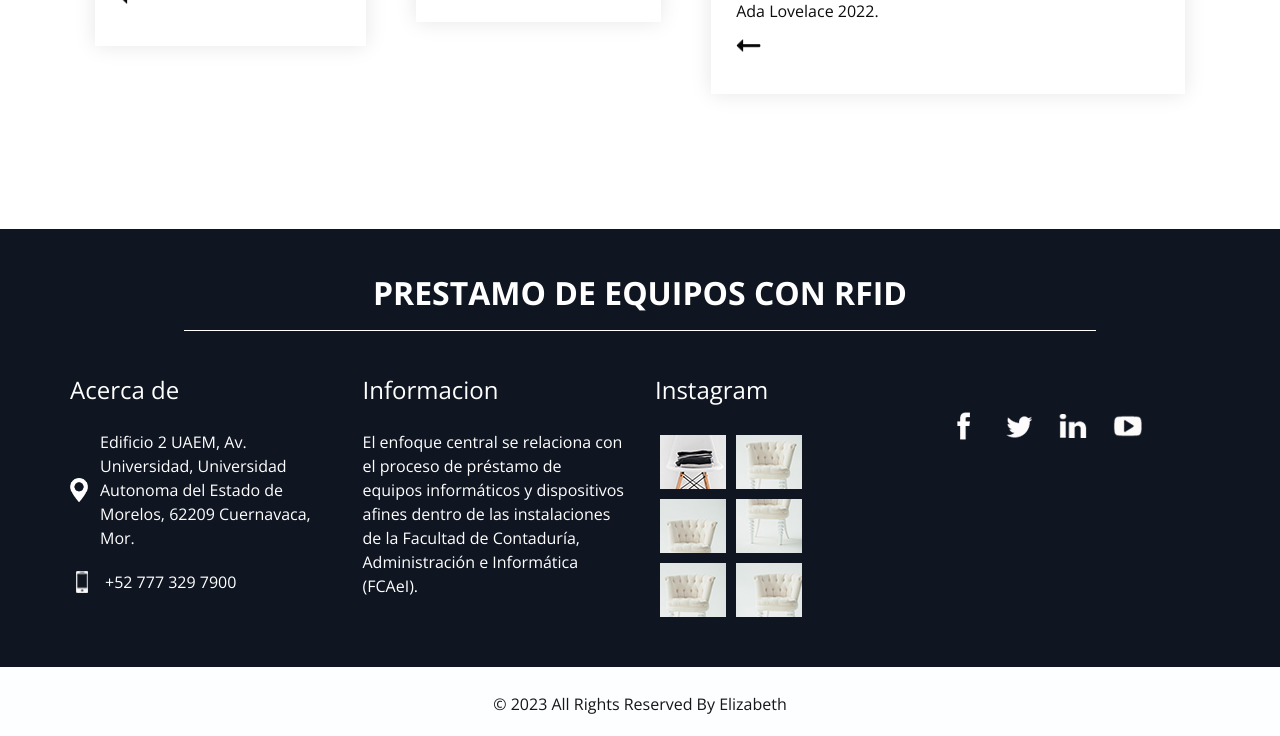
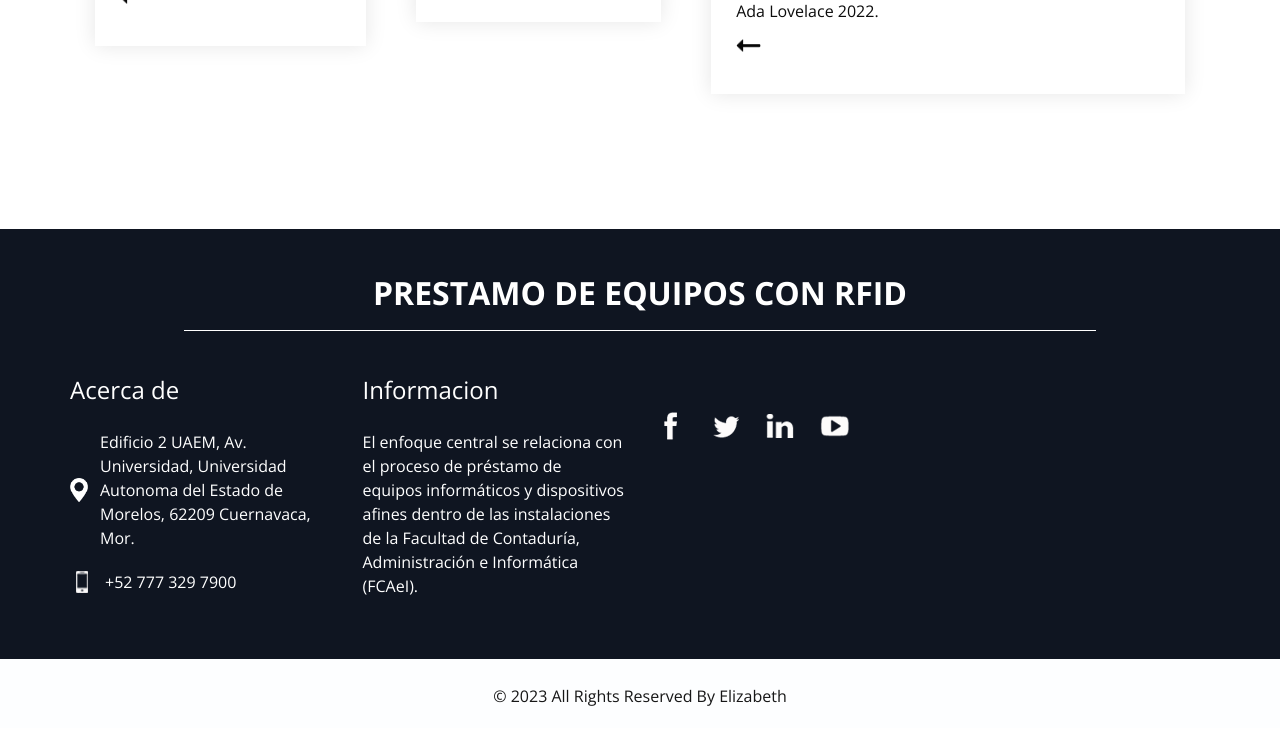
Before and after one commit to elizabeth-arevalo/auto-control-inventario, a plain HTML site: page index.html in a window 1280 px wide. Shown: the part 3520-4256 px from the top of the page. Drawn offline with nearby package versions, Linux system fonts and the light colour scheme.

Commit message:
Update index.html

```diff
--- a/index.html
+++ b/index.html
@@ -672,52 +672,6 @@
         </div>
 
         <div class="col-md-3">
-          <div class="info_insta">
-            <h5>
-              Instagram
-            </h5>
-            <div class="insta_container">
-              <div>
-                <a href="">
-                  <div class="insta-box b-1">
-                    <img src="images/i-1.jpg" alt="">
-                  </div>
-                </a>
-                <a href="">
-                  <div class="insta-box b-2">
-                    <img src="images/i-2.jpg" alt="">
-                  </div>
-                </a>
-              </div>
-
-              <div>
-                <a href="">
-                  <div class="insta-box b-3">
-                    <img src="images/i-3.jpg" alt="">
-                  </div>
-                </a>
-                <a href="">
-                  <div class="insta-box b-4">
-                    <img src="images/i-4.jpg" alt="">
-                  </div>
-                </a>
-              </div>
-              <div>
-                <a href="">
-                  <div class="insta-box b-3">
-                    <img src="images/i-5.jpg" alt="">
-                  </div>
-                </a>
-                <a href="">
-                  <div class="insta-box b-4">
-                    <img src="images/i-6.jpg" alt="">
-                  </div>
-                </a>
-              </div>
-            </div>
-          </div>
-        </div>
-        <div class="col-md-3">
           <div class="info_form ">
             <div class="social_box">
               <a href="">
```
